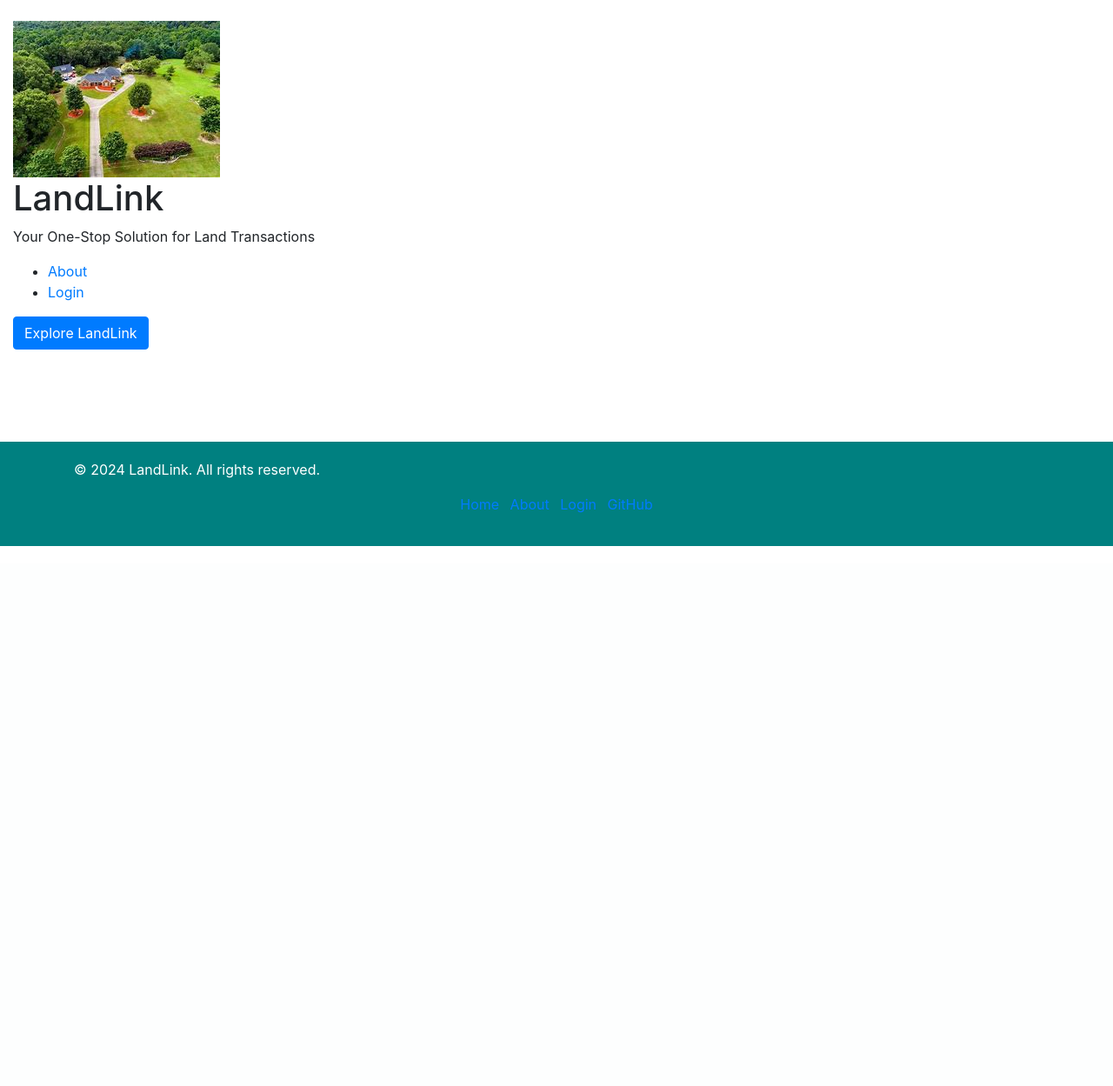
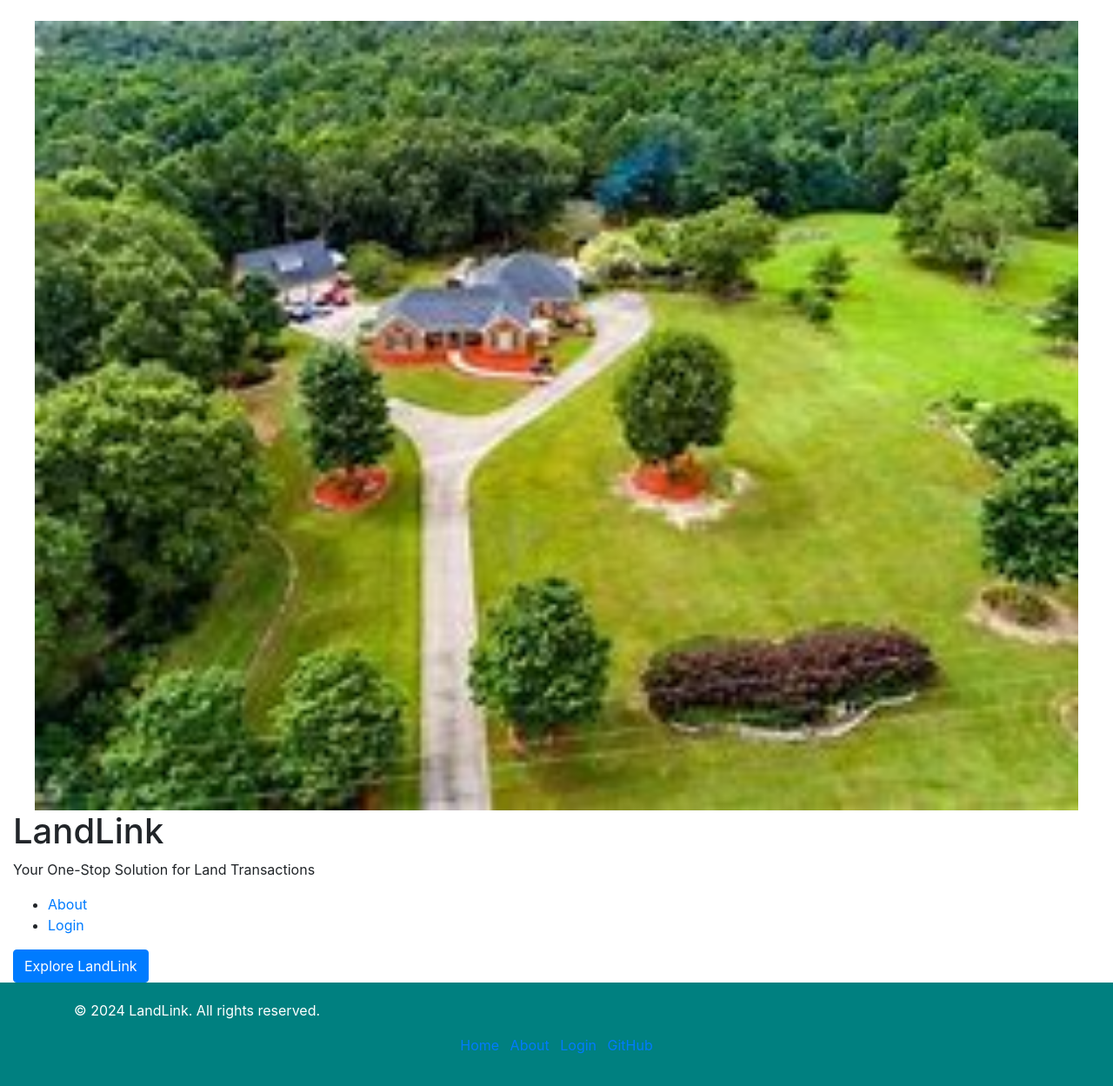
Before and after one commit to peter-sigma/LandLink_landing_page, a Django app: page / in a window 1280 px wide. Shown: the part 152-1401 px from the top of the page at 87% size. Before the commit the page ends 780 px from the top, so only its background shows below. Run offline with Django 4.2, Linux system fonts and the light colour scheme; some libraries are stand-ins or nearby versions.

Commit message:
image formatting

```diff
--- a/landlink_landing_page/siteinfo/static/styles.css
+++ b/landlink_landing_page/siteinfo/static/styles.css
@@ -70,3 +70,10 @@ header {
 .green {
     color:green
 }
+.cover-image {
+    width: 96%; /* Set the width to fill 96% of the screen width */
+    max-width: 100%; /* Ensure the image does not exceed its original size */
+    height: auto; /* Maintain aspect ratio */
+    display: block; /* Ensure the image is displayed as a block element */
+    margin: 0 auto; /* Center the image horizontally */
+}
```
